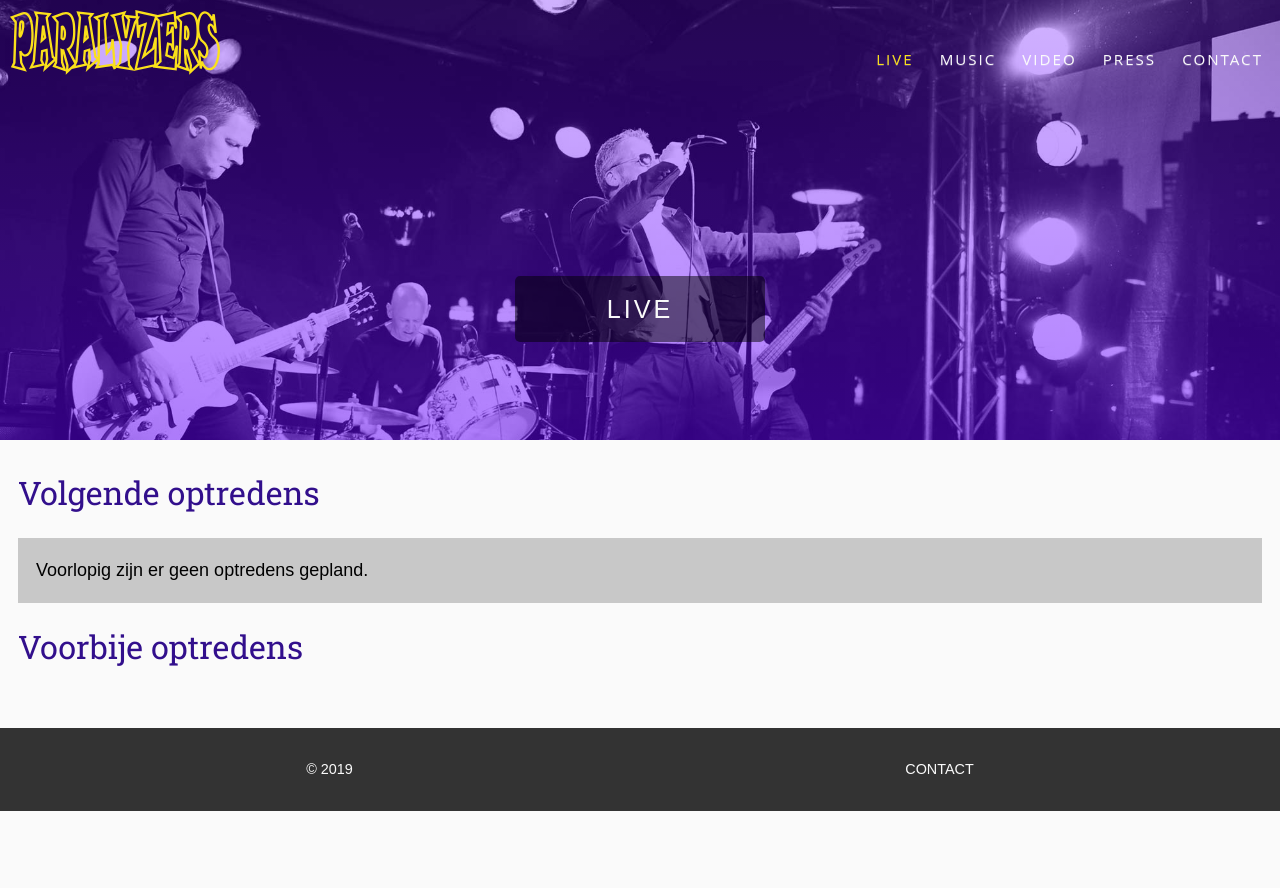
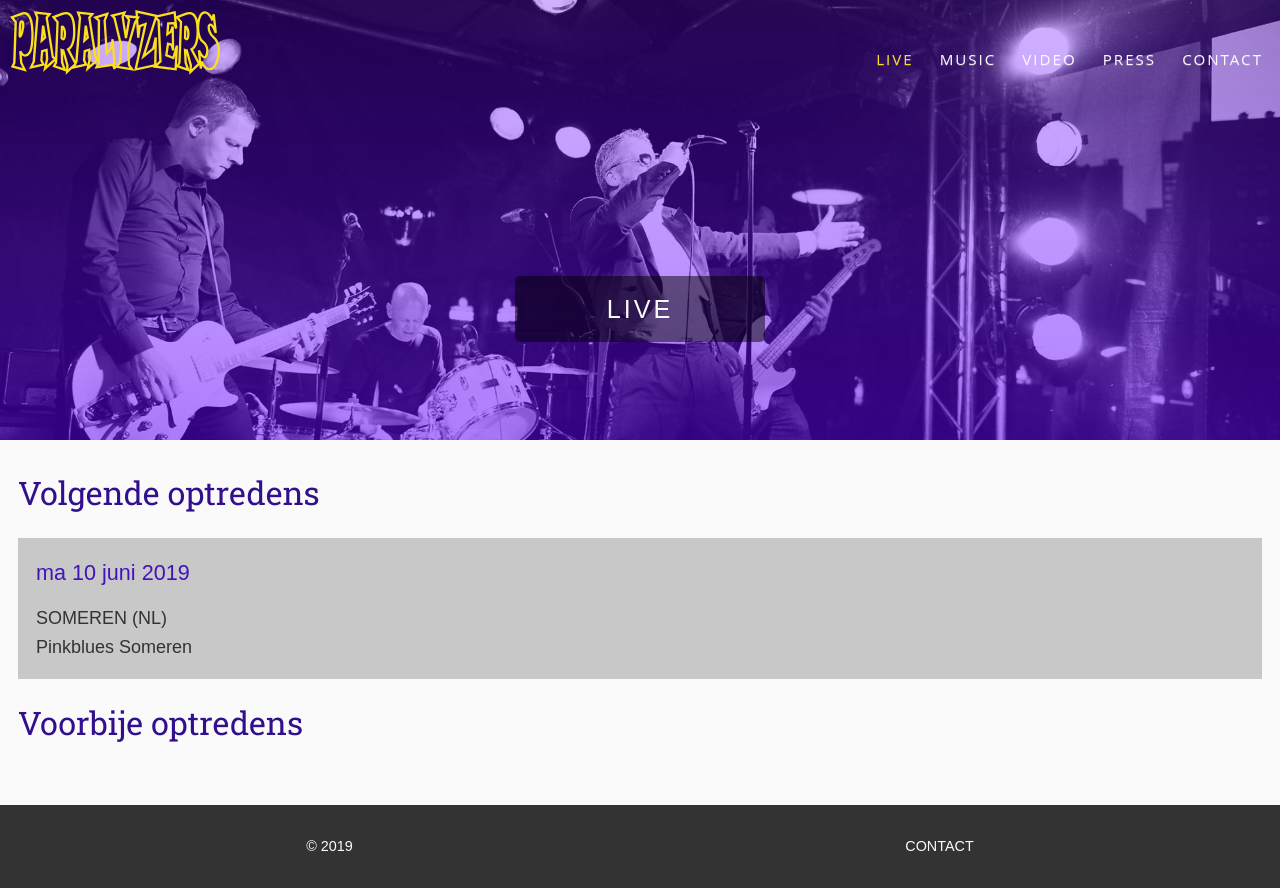
Before and after one commit to rudiponthier/paralyzers, a PHP site: page /live.php in a window 1280 px wide. Before the commit the page ends 811 px from the top, so only its background shows below. Run offline with PHP 8.4, Linux system fonts and the light colour scheme; some libraries are stand-ins or nearby versions; some web fonts are replaced.

Commit message:
Optreden Someren toegevoegd

```diff
--- a/live.php
+++ b/live.php
@@ -24,11 +24,11 @@ $description="Optredens van rootsrockband Paralyzers.";
 	          <div style="display: block">
 	            <ul>
 	              <li>
-	              	<p>Voorlopig zijn er geen optredens gepland.</p>
+	              	<h3 class="gig-date">ma 10 juni 2019</h3>
+	              	<span class="gig-city">Someren (NL)</span>
+	              	<span class="gig-name">Pinkblues Someren</span>
 	              </li>
-	              <li>
-	              </li>
-	          	</ul>
+	            </ul>
 	          </div>
 
 	          <h2>Voorbije optredens</h2>
```
